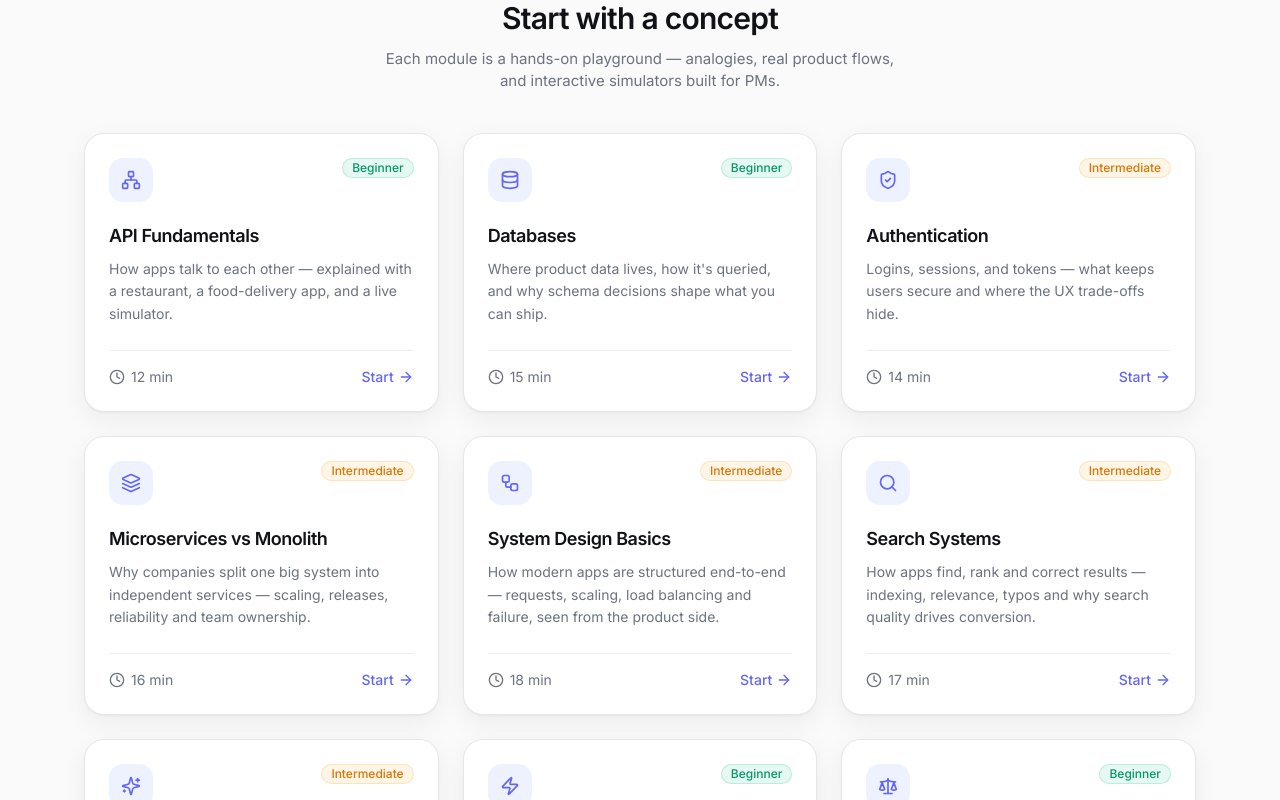
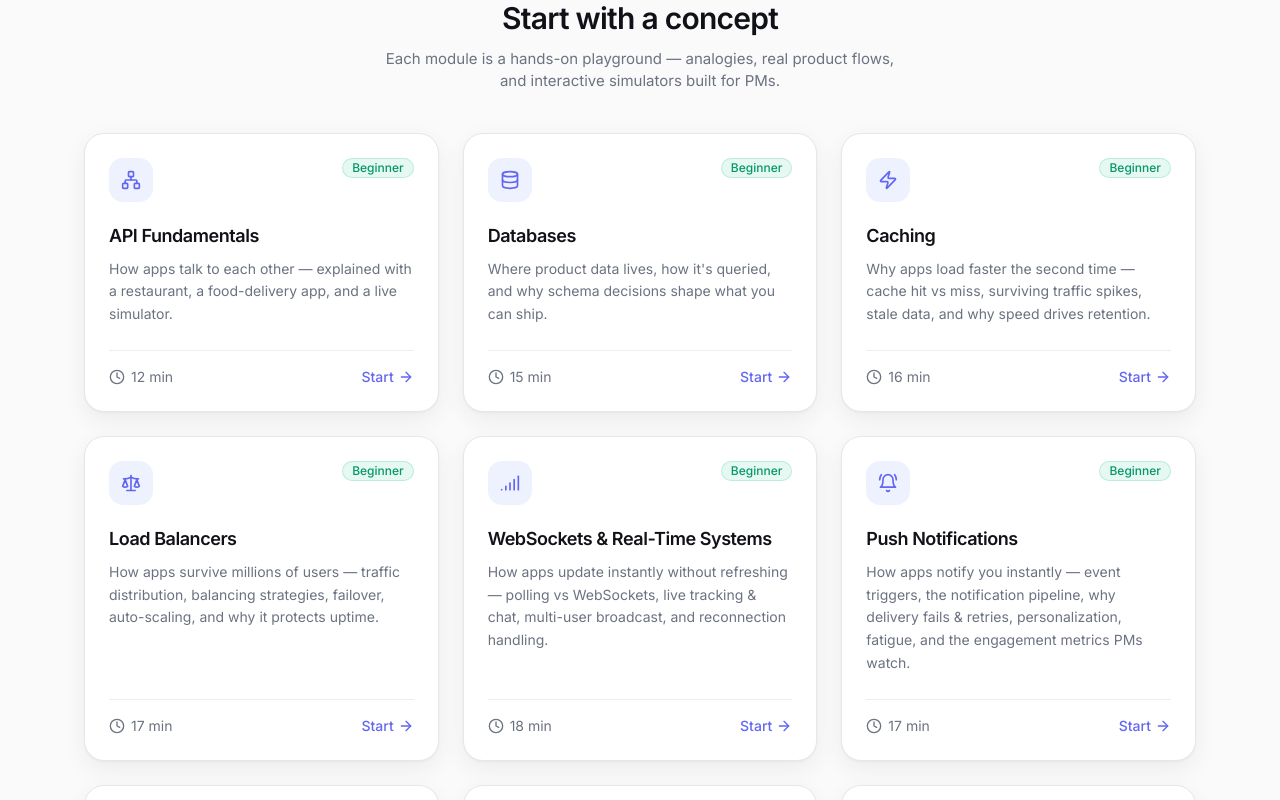
Before and after one commit to soham102/techforpm, a Next.js app: page / in a window 1280 px wide. Shown: the part 720-1520 px from the top of the page. Built offline with nearby package versions, Linux system fonts and the light colour scheme; no server answers.

Commit message:
updated feature

```diff
--- a/app/page.tsx
+++ b/app/page.tsx
@@ -1,6 +1,17 @@
 import { Hero } from "@/components/hero";
 import { ConceptCard } from "@/components/concept-card";
-import { concepts } from "@/lib/concepts";
+import { concepts, type Difficulty } from "@/lib/concepts";
+
+const DIFFICULTY_ORDER: Record<Difficulty, number> = {
+  Beginner: 0,
+  Intermediate: 1,
+  Advanced: 2,
+};
+
+// Easiest first → Beginner, then Intermediate, then Advanced.
+const sortedConcepts = [...concepts].sort(
+  (a, b) => DIFFICULTY_ORDER[a.difficulty] - DIFFICULTY_ORDER[b.difficulty]
+);
 
 export default function HomePage() {
   return (
@@ -19,7 +30,7 @@ export default function HomePage() {
         </div>
 
         <div className="grid gap-6 sm:grid-cols-2 lg:grid-cols-3">
-          {concepts.map((concept, i) => (
+          {sortedConcepts.map((concept, i) => (
             <ConceptCard key={concept.slug} concept={concept} index={i} />
           ))}
         </div>
```
